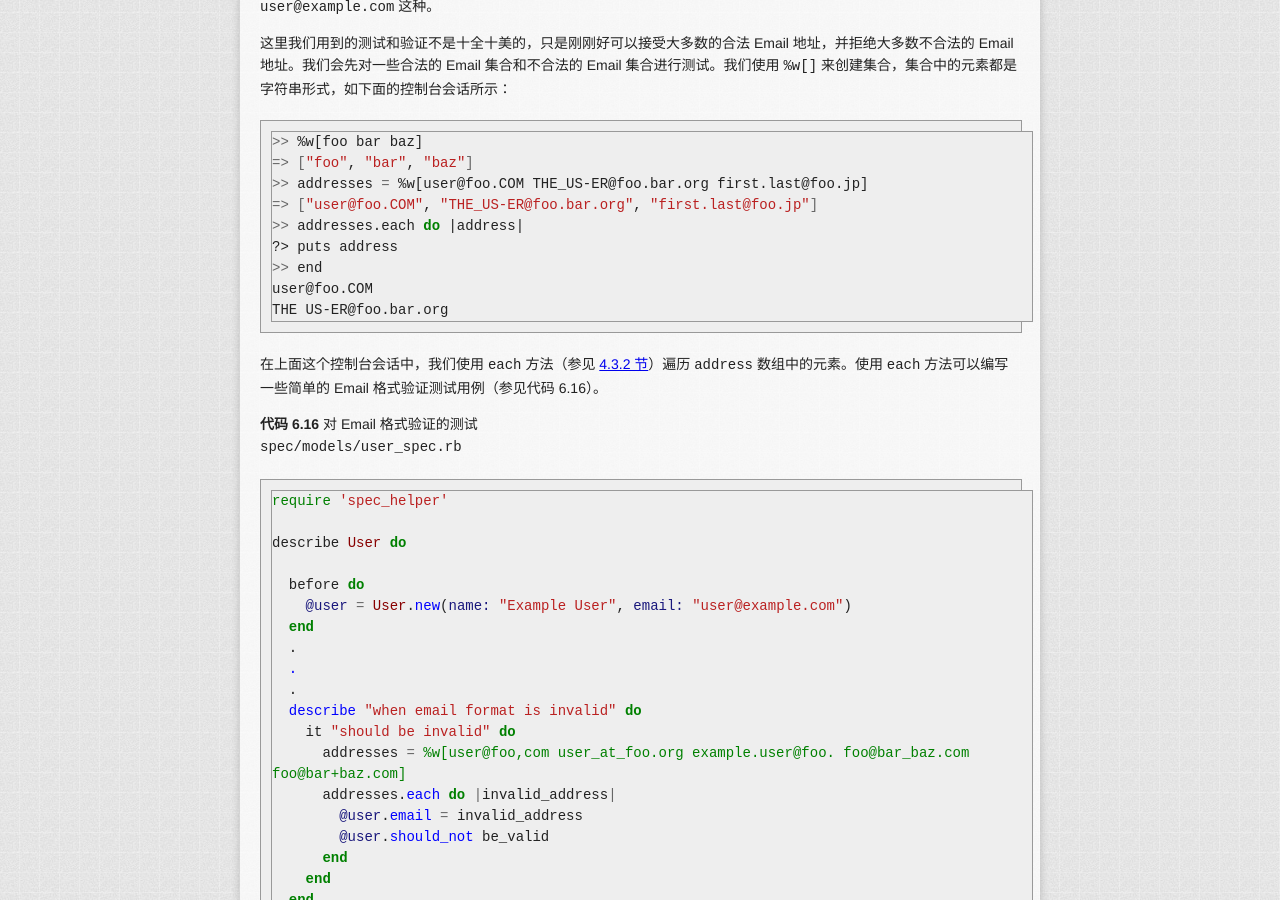
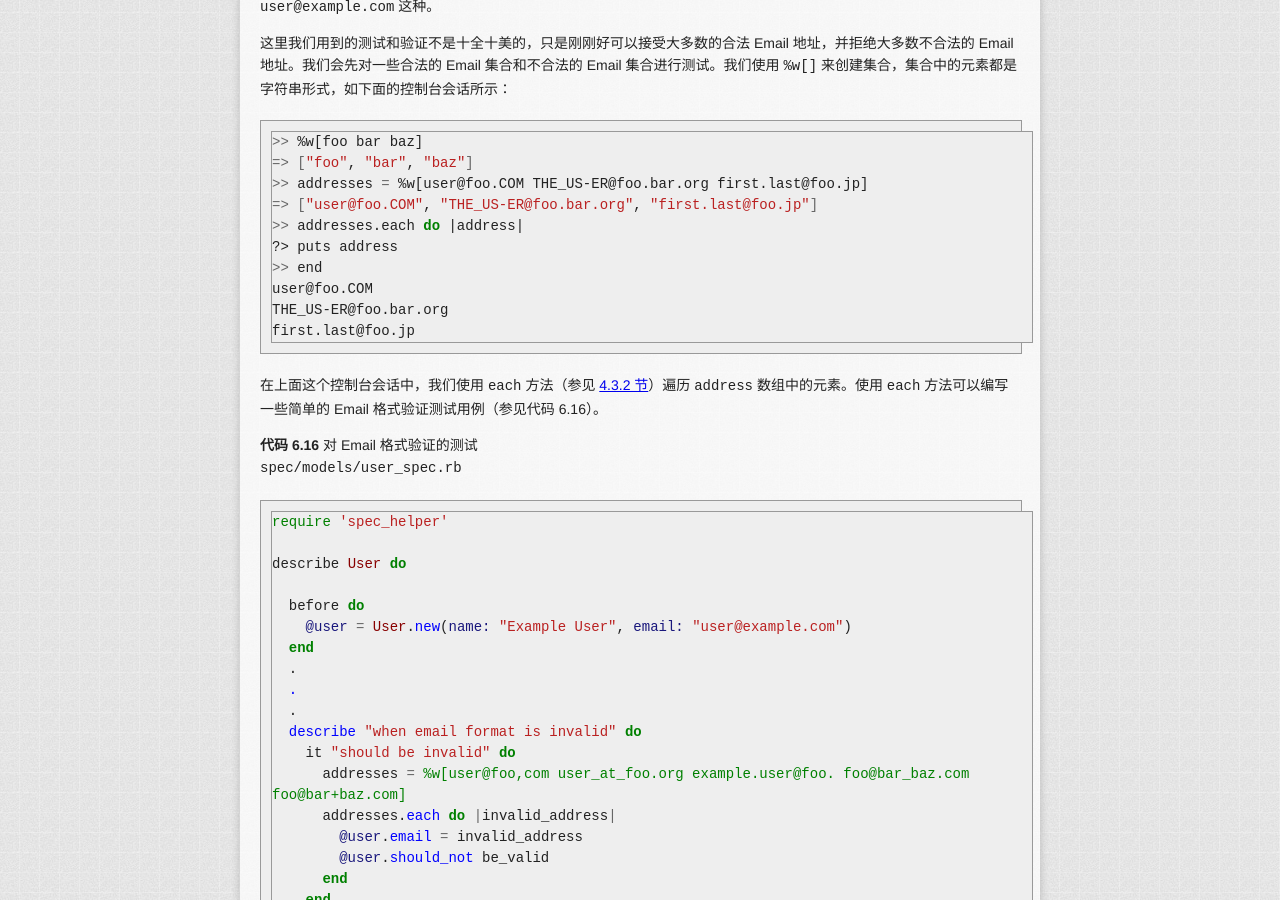
Before and after one commit to AndorChen/rails-tutorial-2nd-cn, a Jekyll site: the page built from chapter6.md, in a window 1280 px wide and 900 px high, scrolled down 18528 px. Built offline with Jekyll 4.4.1, drawn with Linux system fonts in a browser that asks for light colours; nearby versions of some CDN libraries; library files that are not in the unit come from our copies; Markdown is read by kramdown in place of the engine named in the settings.

Commit message:
Add a missed output scentence of section6.2.4 of chapter6

````diff
--- a/chapter6.md
+++ b/chapter6.md
@@ -736,7 +736,8 @@ end
 ?> puts address
 >> end
 user@foo.COM
-THE US-ER@foo.bar.org
+THE_US-ER@foo.bar.org
+first.last@foo.jp
 ```
 
 在上面这个控制台会话中，我们使用 `each` 方法（参见 [4.3.2 节](chapter4.html#sec-4-3-2)）遍历 `address` 数组中的元素。使用 `each` 方法可以编写一些简单的 Email 格式验证测试用例（参见代码 6.16）。
````
